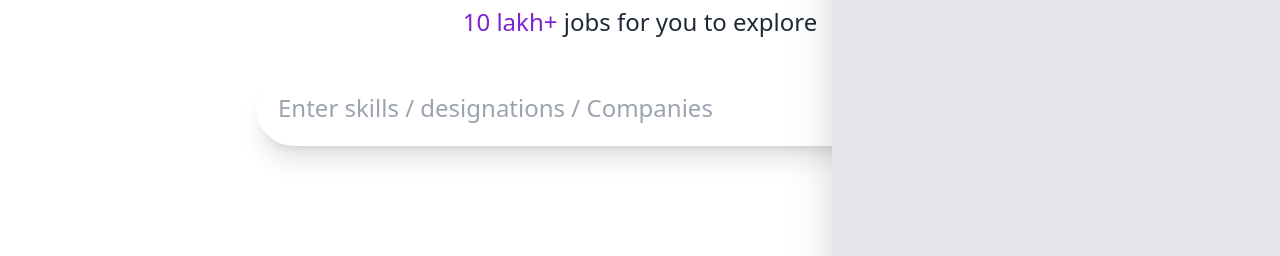
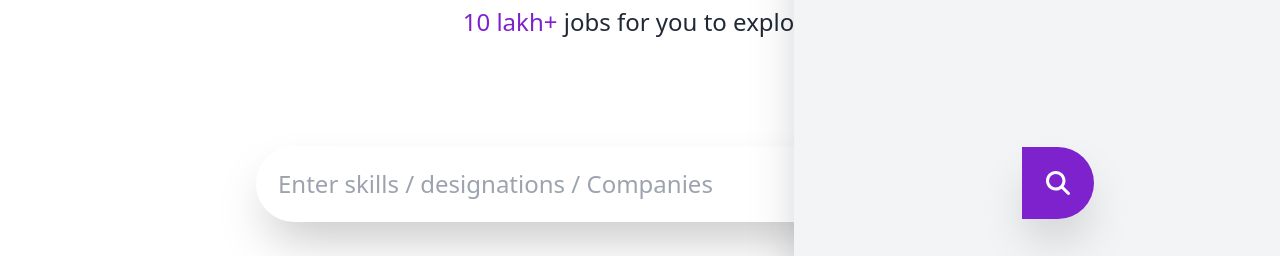
Before and after one commit to IayushCoderJOD/kaam-milega-portal, a React (Create React App) app: page / in a window 1280 px wide. Both pictures are taken after a click on the button "Login". Shown: the part 479-735 px from the top of the page. Built offline with nearby package versions, Linux system fonts and the light colour scheme.

Commit message:
login page added

```diff
--- a/src/components/BasicInfoPage.jsx
+++ b/src/components/BasicInfoPage.jsx
@@ -1,7 +1,7 @@
 import React from 'react'
 import Header from './Header'
 import { FontAwesomeIcon } from '@fortawesome/react-fontawesome';
-import { faBriefcase, faBuilding, faFile, faHome, faPerson, faSpaceShuttle, faUserGraduate } from '@fortawesome/free-solid-svg-icons';
+import { faBriefcase, faBuilding, faFile, faHome, faPerson, faSearch, faSpaceShuttle, faUserGraduate } from '@fortawesome/free-solid-svg-icons';
 
 
 const BasicInfoPage = () => {
@@ -12,8 +12,10 @@ const BasicInfoPage = () => {
                 <div className=' flex flex-col items-center pt-[6%]' >
                     <h1 className=' text-5xl font-bold font-serif'>Find your <span className='text-purple-700' >dream job</span> now</h1>
                     <p className='text-2xl font-medium text-gray-800 pt-5'><span className='text-purple-700'>10 lakh+</span> jobs for you to explore</p>
-                    {/* <button className=' relative top-20 left-96' >Search</button> */}
-                    <input className='mt-8 rounded-full w-[60%] p-5 text-2xl border-2 shadow-xl border-white' type="text" placeholder='Enter skills / designations / Companies' />
+                    <button className='relative text-2xl top-[109px] left-[418px]' >
+                        <FontAwesomeIcon className='bg-purple-700 text-white shadow-2xl hover:bg-purple-600 p-[24px]   rounded-r-full ' icon={faSearch} />
+                    </button>
+                    <input className='mt-8 rounded-full w-[60%] p-5 text-2xl border-2 shadow-2xl border-white' type="text" placeholder='Enter skills / designations / Companies' />
                     <ul className='flex justify-evenlyp-5 space-x-16 mt-28' >
                         <li className='text-2xl border hover:shadow-2xl cursor-pointer border-gray-400 p-3 rounded-xl ' ><FontAwesomeIcon className='bg-purple-300 p-1  rounded-full' icon={faHome} /> Remote</li>
                         <li className='text-2xl border hover:shadow-2xl cursor-pointer border-gray-400 p-3 rounded-xl ' ><FontAwesomeIcon className='bg-purple-300 p-1  rounded-full' icon={faBuilding} /> MNC</li>
--- a/src/components/Header.jsx
+++ b/src/components/Header.jsx
@@ -68,7 +68,7 @@ const Header = () => {
                 </ul>
             </div>
 
-            <div className={!showLogginWindow ? 'hidden' : 'absolute shadow-2xl rounded-md right-0 bg-gray-200 h-full w-[35%] top-0 '} >
+            <div className={!showLogginWindow ? 'hidden' : 'absolute shadow-2xl rounded-md right-0 bg-gray-100 h-full w-[38%] top-0 '} >
                 <button onClick={() => {
                     setShowLoginWindow(!showLogginWindow);
                 }} className='text-2xl pl-3 pt-3'>❌</button>
--- a/src/index.js
+++ b/src/index.js
@@ -1,10 +1,13 @@
 import React from "react";
 import ReactDOM from "react-dom/client";
 import App from "./App";
-
+import { Provider } from "react-redux";
+import store from "./ReduxStore";
 const root = ReactDOM.createRoot(document.getElementById("root"));
 root.render(
   <React.StrictMode>
+    {/* <Provider store={store}> */}
     <App />
+    {/* </Provider> */}
   </React.StrictMode>
 );
```
Also changed, not shown: src/ReduxStore.jsx (added, +8 -0 lines).
